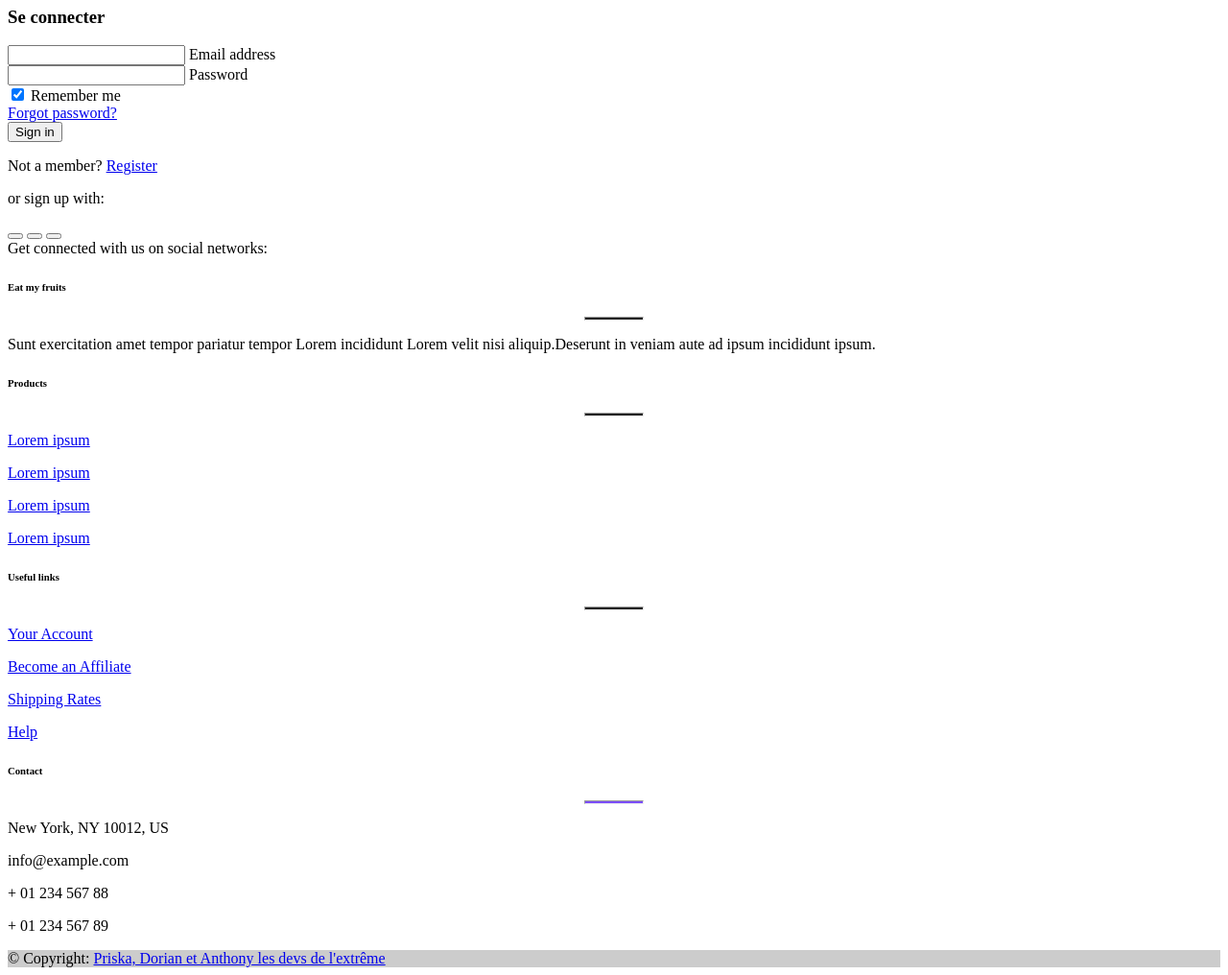
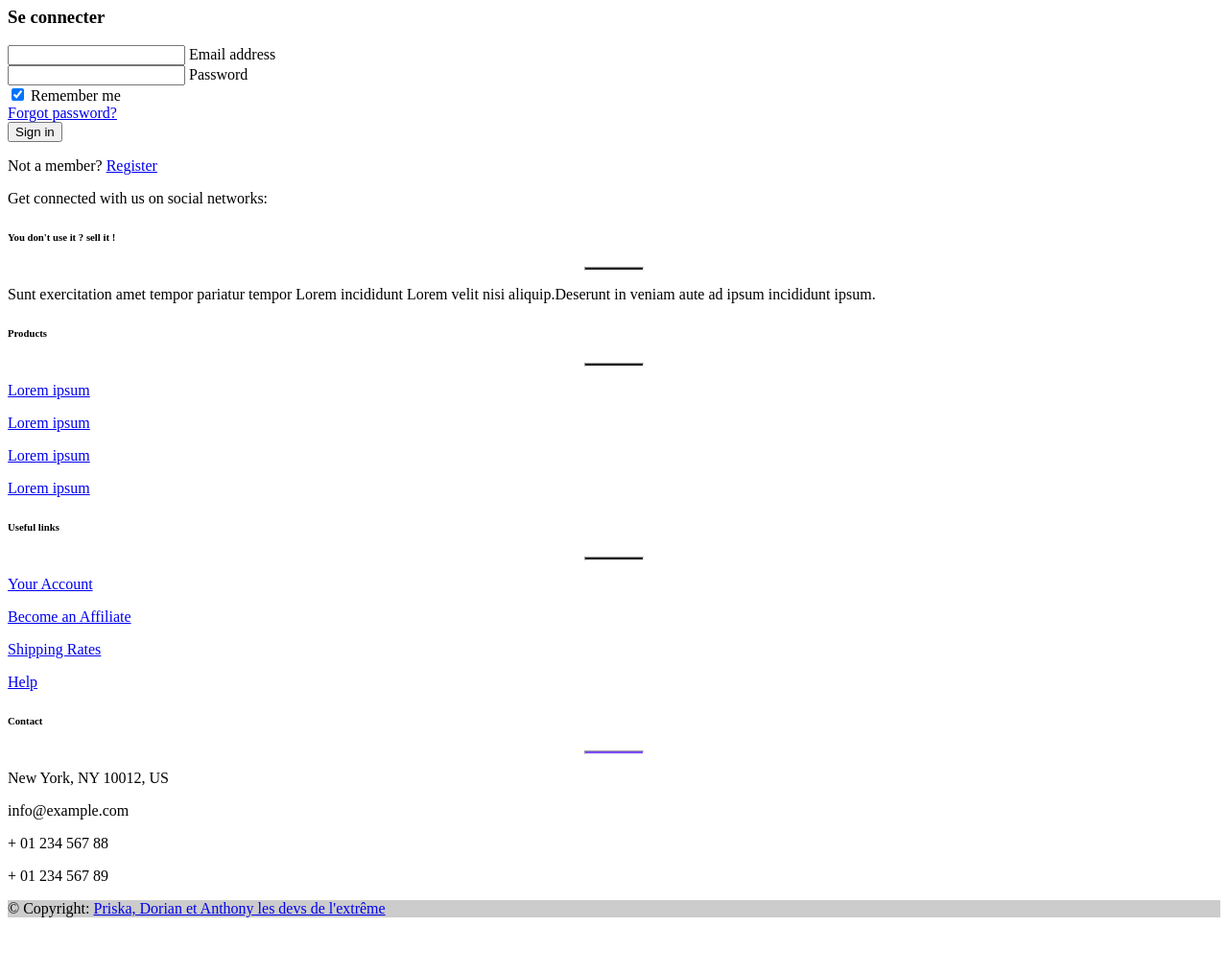
Before and after one commit to SP-Sumampow/leboncoin, a Symfony app: template symfony/templates/signIn/signIn.html.twig in a window 1280 px wide. Shown: the part 608-1624 px from the top of the page at 96% size. After the commit the page ends 1564 px from the top, so only its background shows below. Run offline with Twig, Linux system fonts and the light colour scheme; the template is opened without the code that fills it, so the values that code supplies are empty; some libraries are stand-ins or nearby versions.

Commit message:
Fix conflicts

```diff
--- a/symfony/templates/components/footer/footer.html.twig
+++ b/symfony/templates/components/footer/footer.html.twig
@@ -27,7 +27,7 @@
         <!-- Grid column -->
         <div class="col-md-3 col-lg-4 col-xl-3 mx-auto mb-4">
           <!-- Content -->
-          <h6 class="text-uppercase fw-bold">Eat my fruits</h6>
+          <h6 class="text-uppercase fw-bold">You don't use it ? sell it !</h6>
           <hr
             class="mb-4 mt-0 d-inline-block mx-auto"
             style="width: 60px; background-color: #222; height: 2px"
@@ -49,16 +49,16 @@
             style="width: 60px; background-color: #222; height: 2px"
           />
           <p>
-            <a href="#!" class="text-body">Lorem ipsum</a>
+            <a href="#!" class="text-body t-link">Lorem ipsum</a>
           </p>
           <p>
-            <a href="#!" class="text-body">Lorem ipsum</a>
+            <a href="#!" class="text-body t-link">Lorem ipsum</a>
           </p>
           <p>
-            <a href="#!" class="text-body">Lorem ipsum</a>
+            <a href="#!" class="text-body t-link">Lorem ipsum</a>
           </p>
           <p>
-            <a href="#!" class="text-body">Lorem ipsum</a>
+            <a href="#!" class="text-body t-link">Lorem ipsum</a>
           </p>
         </div>
         <!-- Grid column -->
@@ -72,16 +72,16 @@
             style="width: 60px; background-color: #222; height: 2px"
           />
           <p>
-            <a href="#!" class="text-body">Your Account</a>
+            <a href="#!" class="text-body t-link">Your Account</a>
           </p>
           <p>
-            <a href="#!" class="text-body">Become an Affiliate</a>
+            <a href="#!" class="text-body t-link">Become an Affiliate</a>
           </p>
           <p>
-            <a href="#!" class="text-body">Shipping Rates</a>
+            <a href="#!" class="text-body t-link">Shipping Rates</a>
           </p>
           <p>
-            <a href="#!" class="text-body">Help</a>
+            <a href="#!" class="text-body t-link">Help</a>
           </p>
         </div>
         <!-- Grid column -->
--- a/symfony/templates/components/header/header.html.twig
+++ b/symfony/templates/components/header/header.html.twig
@@ -42,7 +42,7 @@
       </div>
     </div>
   </nav>
-  <div class="subnavbar p-4 bg-white">
+  <div class="subnavbar p-3 bg-white">
     <form class="d-flex container w-50 align-items-center">
       <h6 for="" class="w-50 mb-0">Find what you want</h6>
       <input class="form-control me-2 " type="search" placeholder="iPhone 13 pro max 256go" aria-label="search">
--- a/symfony/templates/signIn/signIn.html.twig
+++ b/symfony/templates/signIn/signIn.html.twig
@@ -3,9 +3,9 @@
     {% if error %}
         <div>{{ error.messageKey|trans(error.messageData, 'security') }}</div>
     {% endif %}
-<section class="signin py-5">
+<section class="signin py-3">
     <form action="{{ path('signIn') }}" method="post" class="signin__form form-container w-50 m-auto container bg-light p-5">
-      <h3 class="mb-5">Se connecter</h3>
+      <h3 class="mb-3">Se connecter</h3>
       <input type="hidden" name="_csrf_token" value="{{ csrf_token('authenticate') }}">
     <!-- Email input -->
     <div class="form-outline mb-3">
@@ -14,14 +14,14 @@
     </div>
 
     <!-- Password input -->
-    <div class="form-outline mb-3">
+    <div class="form-outline mb-2">
       <input type="password" name="_password" id="form2Example2" class="form-control" />
       <label class="form-label" for="form2Example2">Password</label>
     </div>
 
     <!-- 2 column grid layout for inline styling -->
     <div class="row mb-3">
-      <div class="col d-flex justify-content-center">
+      <div class="col d-flex justify-content-start">
         <!-- Checkbox -->
         <div class="form-check">
           <input
@@ -44,7 +44,10 @@
     </div>
 
     <!-- Submit button -->
-    <button type="submit" class="btn btn-secondary--custom btn-block mb-4 text-white">
+    <button
+      type="submit"
+      class="btn btn-secondary--custom btn-block mb-2 text-white"
+    >
       Sign in
     </button>
 
@@ -53,19 +56,10 @@
 
     <!-- Register buttons -->
     <div class="text-center text-body">
-      <p class=""> Not a member? <a class="text-body t-link" href="#!">Register</a></p>
-      <p class="text-body">or sign up with:</p>
-      <button type="button" class="btn btn-primary--custom btn-floating mx-1 text-white rounded-circle">
-        <i class="fab fa-facebook-f "></i>
-      </button>
-
-      <button type="button" class="btn btn-primary--custom btn-floating mx-1 text-white rounded-circle">
-        <i class="fab fa-instagram"></i>
-      </button>
-
-      <button type="button" class="btn btn-primary--custom btn-floating mx-1 text-white rounded-circle">
-        <i class="fab fa-twitter"></i>
-      </button>
+      <p class="mb-1">
+        Not a member?
+        <a class="text-body t-link" href="#!">Register</a>
+      </p>
     </div>
   </form>
 </section>
```
Also changed, not shown: symfony/assets/styles/app.scss (+8 -0 lines), symfony/templates/signUp/signUp.html.twig (+7 -23 lines).
